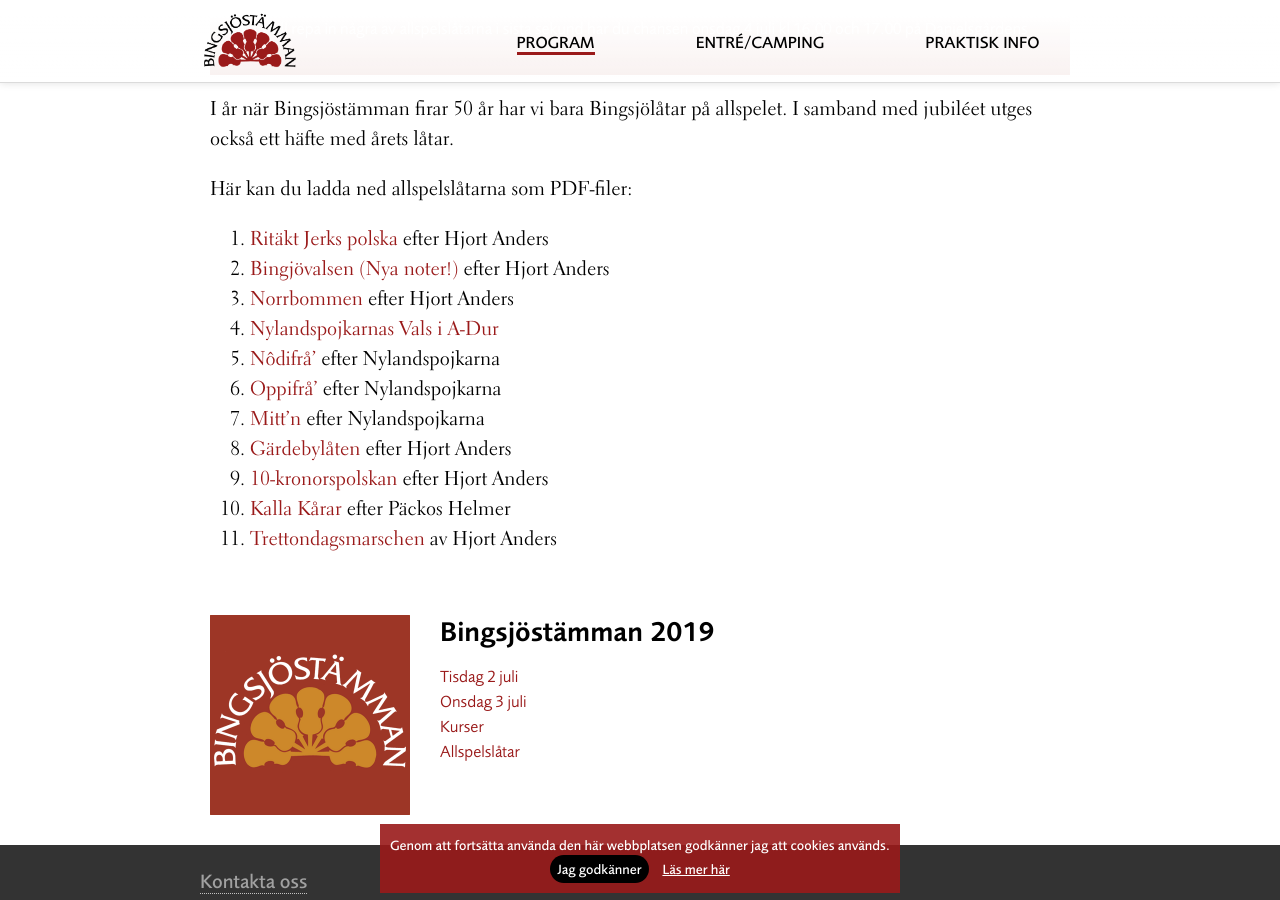
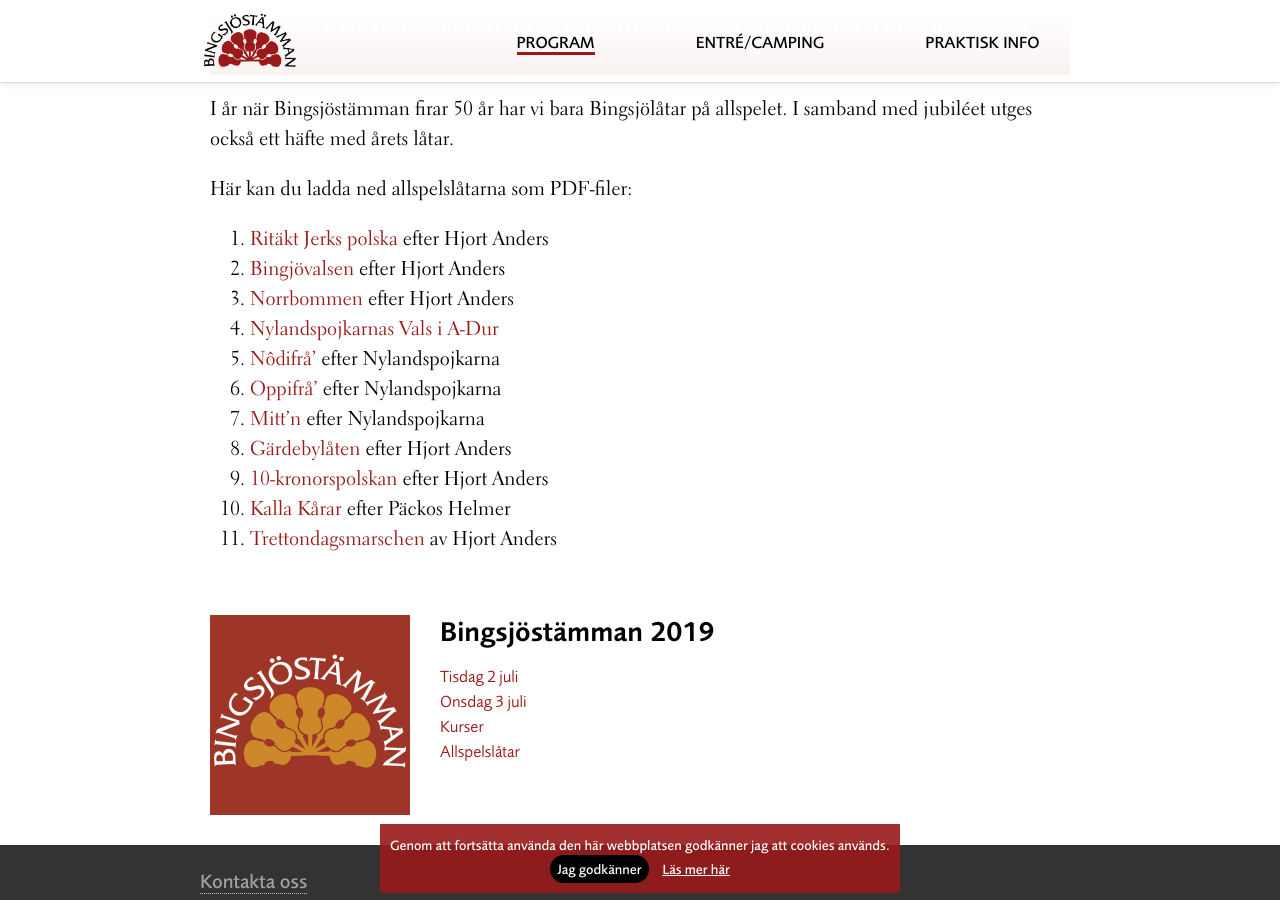
Before and after one commit to bingsjostamman/bingsjostamman.github.io, a Jekyll site: the page built from 2019/allspel.md, in a window 1280 px wide and 900 px high, scrolled down 876 px. Built offline with Jekyll 4.4.1, drawn with Linux system fonts in a browser that asks for light colours.

Commit message:
nya allspelslåtar

```diff
--- a/2019/allspel.md
+++ b/2019/allspel.md
@@ -24,17 +24,17 @@
 Här kan du ladda ned allspelslåtarna som PDF-filer:
 
 
-1. [Ritäkt Jerks polska](/files/ritakt_jerk.pdf){:rel="nofollow"} efter Hjort Anders
-2. [Bingjövalsen (Nya noter!)](/files/bingsjovalsen_16takt_2018.pdf){:rel="nofollow"} efter Hjort Anders
-3. [Norrbommen](/files/norrbommen.pdf){:rel="nofollow"} efter Hjort Anders
-4. [Nylandspojkarnas Vals i A-Dur](/files/nylandspojkarnas-vals.pdf){:rel="nofollow"}
-5. [Nôdifrå'](/files/nerifra_nr1_bingsjo_2017.pdf){:rel="nofollow"} efter Nylandspojkarna
-6. [Oppifrå'](/files/uppifra_nr2_bingsjo_2017.pdf){:rel="nofollow"} efter Nylandspojkarna
-7. [Mitt'n](/files/mittn_nr3_bingsjo_2017.pdf){:rel="nofollow"} efter Nylandspojkarna
-8. [Gärdebylåten](/files/gardebylaten.pdf){:rel="nofollow"} efter Hjort Anders
-9. [10-kronorspolskan](/files/tiokronorspolskan.pdf){:rel="nofollow"} efter Hjort Anders
-10. [Kalla Kårar](/files/kalla_karar.pdf){:rel="nofollow"} efter Päckos Helmer
-11. [Trettondagsmarschen](/files/trettondagsmarschen_2019.pdf){:rel="nofollow"} av Hjort Anders
+1. [Ritäkt Jerks polska](/files/2019_ritakt_jerk.pdf){:rel="nofollow"} efter Hjort Anders
+2. [Bingjövalsen](/files/2019_bingsjovalsen.pdf){:rel="nofollow"} efter Hjort Anders
+3. [Norrbommen](/files/2019_norrbommen.pdf){:rel="nofollow"} efter Hjort Anders
+4. [Nylandspojkarnas Vals i A-Dur](/files/2019_vals_nylandspojkarna.pdf){:rel="nofollow"}
+5. [Nôdifrå'](/files/2019_nedifran.pdf){:rel="nofollow"} efter Nylandspojkarna
+6. [Oppifrå'](/files/2019_uppifran.pdf){:rel="nofollow"} efter Nylandspojkarna
+7. [Mitt'n](/files/2019_mitten.pdf){:rel="nofollow"} efter Nylandspojkarna
+8. [Gärdebylåten](/files/2019_gardebylaten.pdf){:rel="nofollow"} efter Hjort Anders
+9. [10-kronorspolskan](/files/2019_tiokronorspolskan.pdf){:rel="nofollow"} efter Hjort Anders
+10. [Kalla Kårar](/files/2019_kalla_karar.pdf){:rel="nofollow"} efter Päckos Helmer
+11. [Trettondagsmarschen](/files/2019_trettondagsmarschen.pdf){:rel="nofollow"} av Hjort Anders
 
 
 
```
Also changed, not shown: 11 other files.
